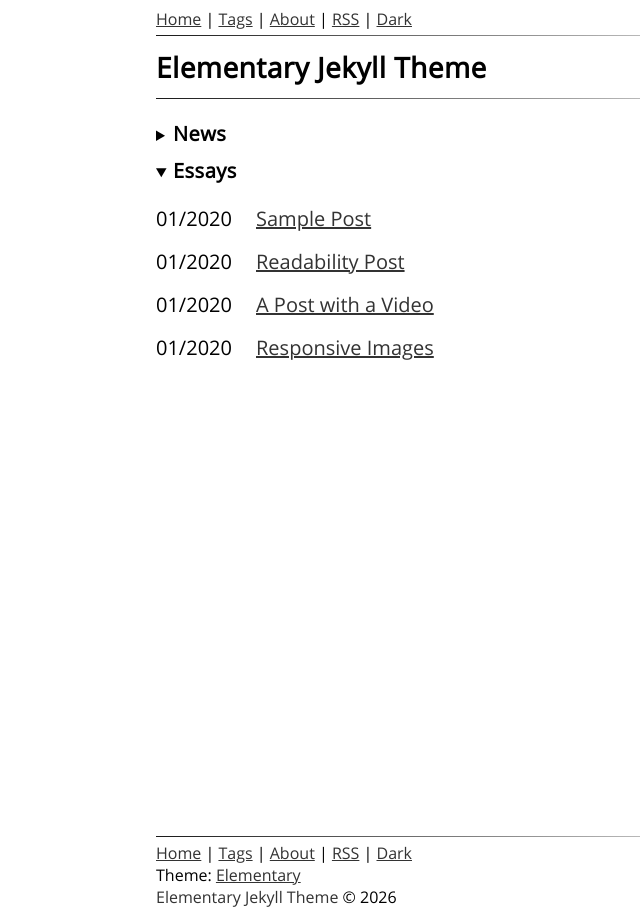
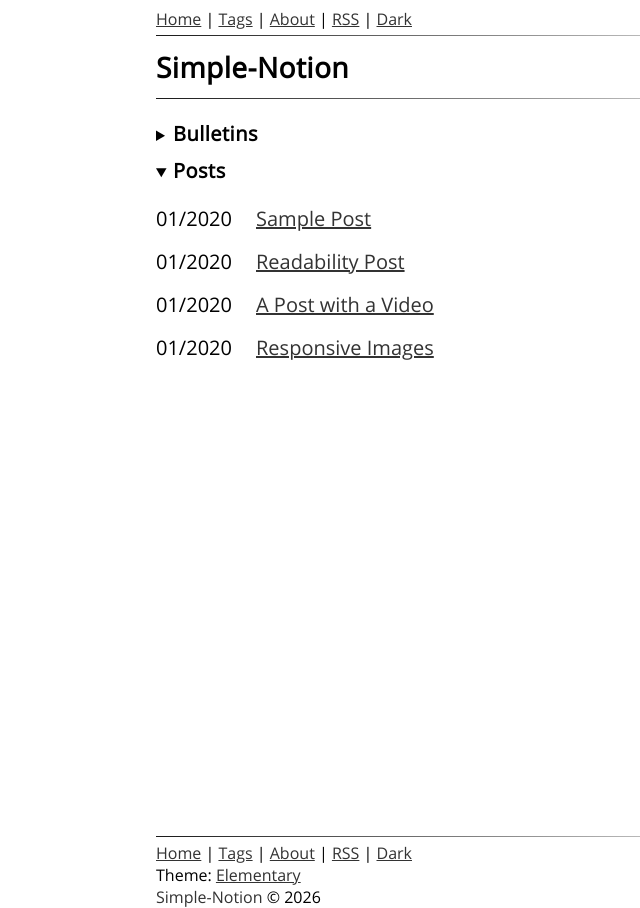
Before and after one commit to Hwei-esay/Simple-Notion, a Jekyll site: the page built from index.html, in a window 1280 px wide. Shown: the whole page, without its empty margins (134-774 px from the left). Built offline with Jekyll 4.4.1, drawn with Linux system fonts in a browser that asks for light colours; some web fonts are replaced.

Commit message:
Update _config.yml

```diff
--- a/_config.yml
+++ b/_config.yml
@@ -1,6 +1,7 @@
-title : Elementary - Jekyll Blog Theme
-name: 'Elementary Jekyll Theme'
-description: 'Simple, light weight, responsive jekyll theme for hackers'
+title : Simple-Notion
+name: 'Simple-Notion'
+# description: 'Simple, light weight, responsive jekyll theme for hackers'
+url: https://hwei-esay.github.io/Simple-Notion/
 
 markdown: kramdown
 highlighter: rouge
@@ -17,11 +18,11 @@ featured_posts:
 
 collections:
   news:
-    title: News
+    title: Bulletins
     default_open: false
     output: true
   posts:
-    title: Essays
+    title: Posts
     default_open: true
     output: true
 
```
